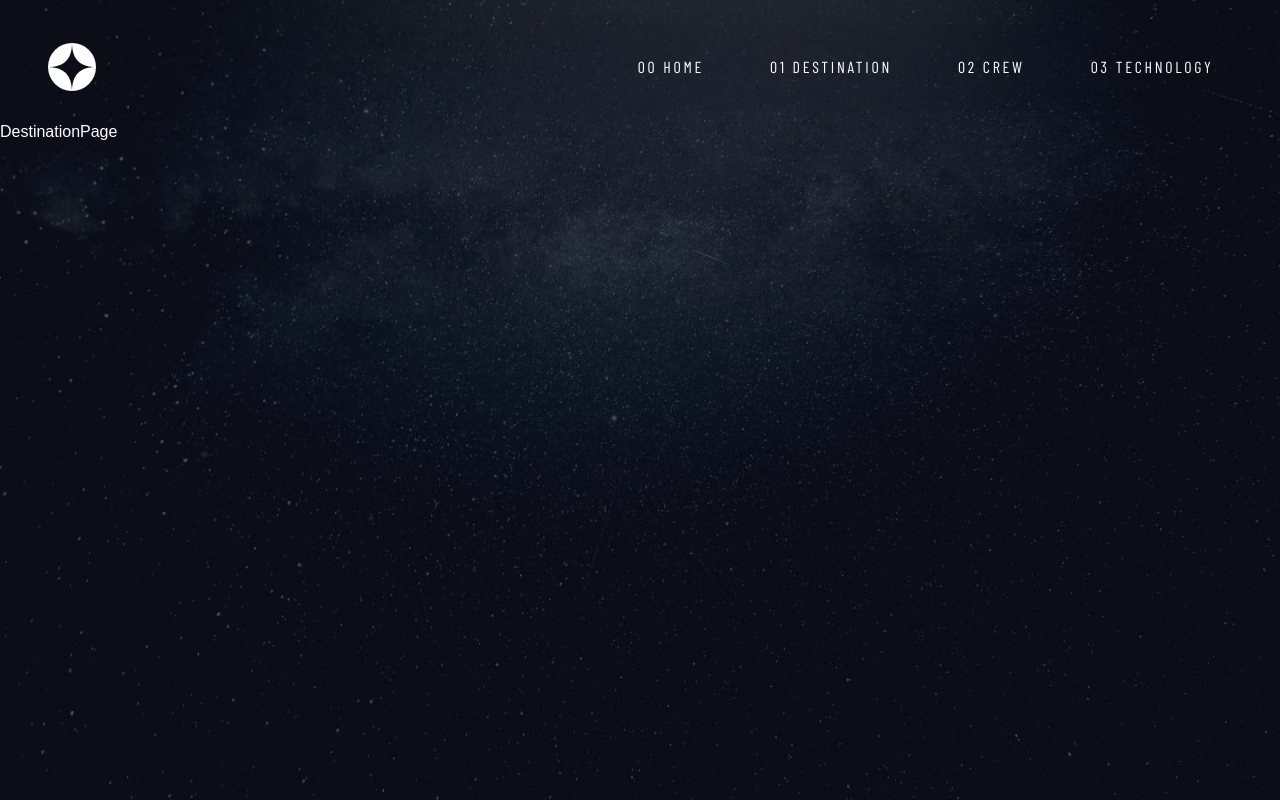
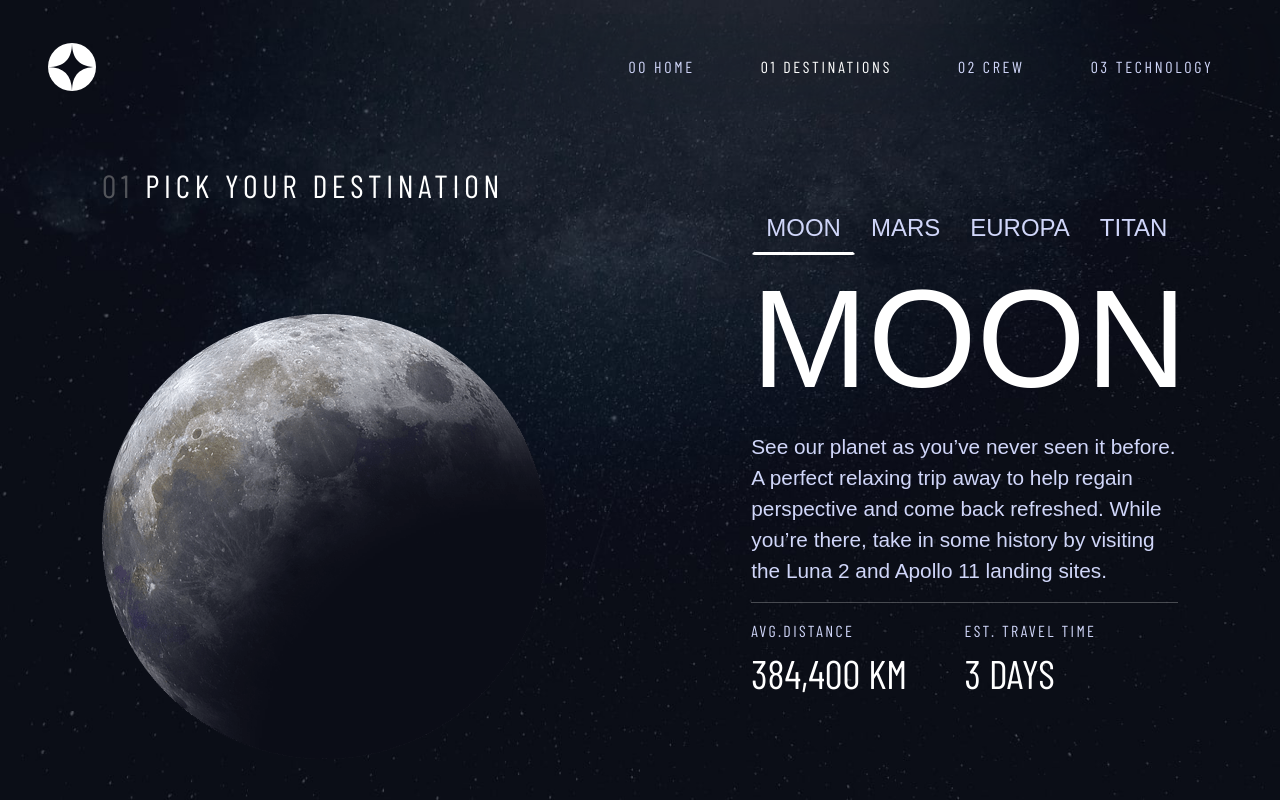
Before and after one commit to Leomelati/space-page, a React (Create React App) app: page /destination in a window 1280 px wide. Built offline with nearby package versions, Linux system fonts and the light colour scheme; a web font is replaced by a local one.

Commit message:
Destination

```diff
--- a/src/assets/scss/_buttons.scss
+++ b/src/assets/scss/_buttons.scss
@@ -1,12 +1,24 @@
-.btn-menu-principal {
-  &:active {
+.btn-destinations {
+	border: 3px solid transparent;
+
+  &:hover {
+		border-bottom: 3px solid $hover-button-color;
+  }
+
+	&:focus {
+		outline: none;
+		box-shadow: none;
+	}
+}
+
+.btn-destinations-active {
+	border-bottom: 3px solid $light;
+
+	&:hover {
 		border-bottom: 3px solid $light;
   }
+}
 
-  &:hover {
-		border-bottom: 3px solid $hover-color;
-  }
-}
 
 .btn-circle {
 	background-color: $light;
--- a/src/assets/scss/_home.scss
+++ /dev/null
@@ -1,6 +0,0 @@
-.home-section {
-	min-height: 100%;
-	display: flex;
-	justify-content: end;
-	padding-bottom: 8%;
-}
--- a/src/assets/scss/_navbar.scss
+++ b/src/assets/scss/_navbar.scss
@@ -9,3 +9,7 @@
 	padding: 2% 5% 2% 10%;
 	gap: 50px;
 }
+
+.nav-item-active {
+	color: $light;
+}
--- /dev/null
+++ b/src/assets/scss/_segments.scss
@@ -0,0 +1,21 @@
+.home-section {
+	min-height: 100%;
+	display: flex;
+	justify-content: flex-end;
+	padding-bottom: 8%;
+}
+
+.destination-section {
+	min-height: 100%;
+	display: flex;
+	justify-content: space-around;
+	align-items: center;
+
+	img {
+		padding-top: 20%;
+	}
+}
+
+hr {
+	color: $light;
+}
--- a/src/assets/scss/_tipografia.scss
+++ b/src/assets/scss/_tipografia.scss
@@ -14,20 +14,37 @@
 	font-size: 8.75rem;
 }
 
-.heading-5 {
+.heading-3 {
+	font-size: 1.5rem;
+}
+
+.heading-4 {
 	font-family: $barlow-condensed;
 	font-size: 1.4rem;
 	letter-spacing: 4.75px;
 }
 
+
+.heading-5 {
+	font-family: $barlow-condensed;
+	font-size: 2rem;
+	letter-spacing: 4.75px;
+
+	span {
+		color: $hover-button-color;
+	}
+}
+
 .subheading-1 {
 	font-family: $barlow-condensed;
 	letter-spacing: normal;
+	font-size: 2.5rem;
 }
 
 .subheading-2 {
 	font-family: $barlow-condensed;
 	letter-spacing: 2.35px;
+	margin-bottom: 0;
 }
 
 .nav-text {
--- a/src/assets/scss/_variables.scss
+++ b/src/assets/scss/_variables.scss
@@ -1,14 +1,14 @@
 $primary: #0B0D17;
 $secondary: #D0D6F9;
 $light: #FFFFFF;
-$hover-color: #8A8B90;
-$hover-button-color: #979797;
+$hover-button-color: rgba(#979797, 0.5);
 
 $bellefair: Bellefair, sans-serif;
 $barlow-condensed: 'Barlow Condensed', sans-serif;
 
 $font-family-base: $bellefair;
 
-$nav-link-color: $light;
+$nav-link-color: $secondary;
+$nav-link-hover-color: $hover-button-color;
 $navbar-padding-y: 0.5rem;
 $navbar-padding-x: 3rem;
--- a/src/assets/scss/custom.scss
+++ b/src/assets/scss/custom.scss
@@ -4,4 +4,4 @@
 @import './_buttons';
 @import './_navbar';
 @import './_fundo';
-@import './_home';
+@import './_segments';
--- a/src/pages/Destination.tsx
+++ b/src/pages/Destination.tsx
@@ -1,11 +1,56 @@
-import React from 'react';
+import React, { useState } from 'react';
 import MainHeader from '../shared/components/Navigation/MainHeader';
+import moon from '../assets/images/image-moon.png'
 
 const DestinationPage = () => {
+	const [destination, setDestination] = useState('moon');
+
 	return (
 		<div className='background-destination'>
 			<MainHeader />
-			<p className='text-light'>DestinationPage</p>
+			<main>
+				<div className='destination-section'>
+						<div>
+							<p className='heading-5 text-light'><span>01</span> PICK YOUR DESTINATION </p>
+							<img src={moon}></img>
+						</div>
+						<div className='col-4'>
+							<div className='d-flex flex-row'>
+								<button onClick={() => setDestination('moon')} type="button"
+									className={`btn text-secondary btn-destinations ${(destination === 'moon') ? "btn-destinations-active" : ""} heading-3`}>
+										MOON
+								</button>
+								<button onClick={() => setDestination('mars')} type="button"
+									className={`btn text-secondary btn-destinations ${(destination === 'mars') ? "btn-destinations-active" : ""} heading-3`}>
+										MARS
+								</button>
+								<button onClick={() => setDestination('europa')} type="button"
+									className={`btn text-secondary btn-destinations ${(destination === 'europa') ? "btn-destinations-active" : ""} heading-3`}>
+										EUROPA
+								</button>
+								<button onClick={() => setDestination('titan')} type="button"
+									className={`btn text-secondary btn-destinations ${(destination === 'titan') ? "btn-destinations-active" : ""} heading-3`}>
+										TITAN
+								</button>
+							</div>
+							<h1 className='heading-1 text-light'>MOON</h1>
+							<p className='text-secondary body-text'>
+								See our planet as you’ve never seen it before. A perfect relaxing trip away to help regain perspective and come back refreshed. While you’re there, take in some history by visiting the Luna 2 and Apollo 11 landing sites.
+							</p>
+							<hr />
+							<div className='d-flex flex-row'>
+								<div className='col'>
+									<p className='text-secondary subheading-2'>AVG.DISTANCE</p>
+									<p className='text-light subheading-1'>384,400 KM</p>
+								</div>
+								<div className='col'>
+									<p className='text-secondary subheading-2'>EST. TRAVEL TIME</p>
+									<p className='text-light subheading-1'>3 DAYS</p>
+								</div>
+							</div>
+						</div>
+				</div>
+			</main>
 		</div>
 	);
 }
--- a/src/pages/Home.tsx
+++ b/src/pages/Home.tsx
@@ -10,7 +10,7 @@ const HomePage = () => {
 				<div className='home-section'>
 					<div className='d-flex flex-row justify-content-around align-items-end'>
 						<div className='col-4'>
-							<h5 className='heading-5 text-secondary'>SO, YOU WANT TO TRAVEL TO SPACE</h5>
+							<h5 className='heading-4 text-secondary'>SO, YOU WANT TO TRAVEL TO SPACE</h5>
 							<h1 className='heading-1 text-light'>SPACE</h1>
 							<p className='text-secondary body-text'>
 								Let’s face it; if you want to go to space, you might as well genuinely go to outer space and not hover kind of on the edge of it. Well sit back, and relax because we’ll give you a truly out of this world experience!
--- a/src/shared/components/Navigation/MainHeader.tsx
+++ b/src/shared/components/Navigation/MainHeader.tsx
@@ -1,8 +1,10 @@
 import React from 'react';
-import { BrowserRouter, Link, Routes } from 'react-router-dom';
+import { Link, useLocation } from 'react-router-dom';
 import { ReactComponent as Logo } from '../../../assets/images/logo.svg'
 
 const MainHeader = () => {
+	const location = useLocation()
+
 	return (
 		<header>
 			<div className="container" id="nav-container">
@@ -15,10 +17,10 @@ const MainHeader = () => {
 					</button>
 					<div className='collapse navbar-collapse justify-content-end' id='navbar-links'>
 						<div className='navbar-nav'>
-							<Link className='nav-item nav-link nav-text' to="/">00 HOME</Link>
-							<Link className='nav-item nav-link nav-text' to="/destination">01 DESTINATION</Link>
-							<Link className='nav-item nav-link nav-text' to="/crew">02 CREW</Link>
-							<Link className='nav-item nav-link nav-text' to="/technology">03 TECHNOLOGY</Link>
+							<Link className={`nav-item nav-link nav-text ${(location.pathname === '/') ? 'nav-item-active' : ''}`} to='/'>00 HOME</Link>
+							<Link className={`nav-item nav-link nav-text ${(location.pathname === '/destination') ? 'nav-item-active' : ''}`} to='/destination'>01 DESTINATIONS</Link>
+							<Link className={`nav-item nav-link nav-text ${(location.pathname === '/crew') ? 'nav-item-active' : ''}`} to='/crew'>02 CREW</Link>
+							<Link className={`nav-item nav-link nav-text ${(location.pathname === '/technology') ? 'nav-item-active' : ''}`} to='/technology'>03 TECHNOLOGY</Link>
 						</div>
 					</div>
 				</nav>
```
Also changed, not shown: src/assets/images/image-moon.png (added).
